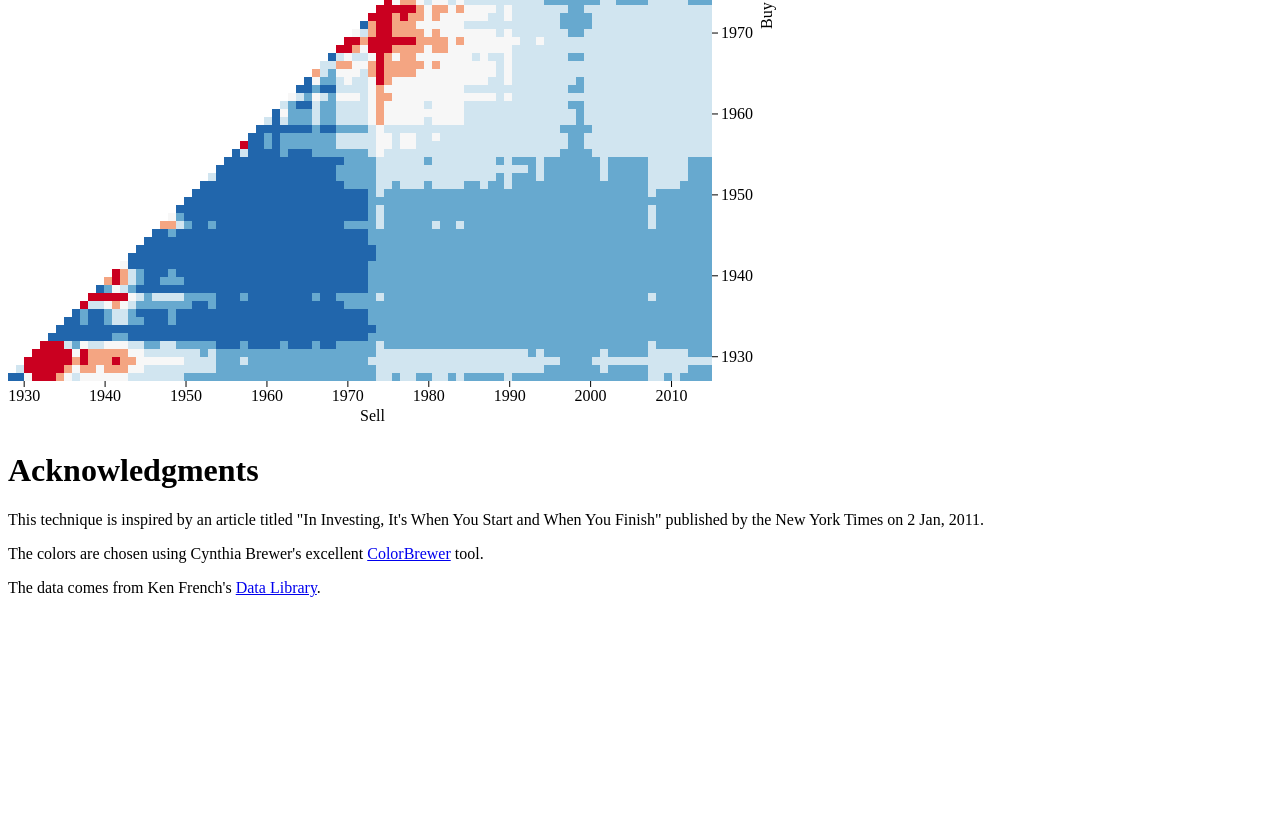
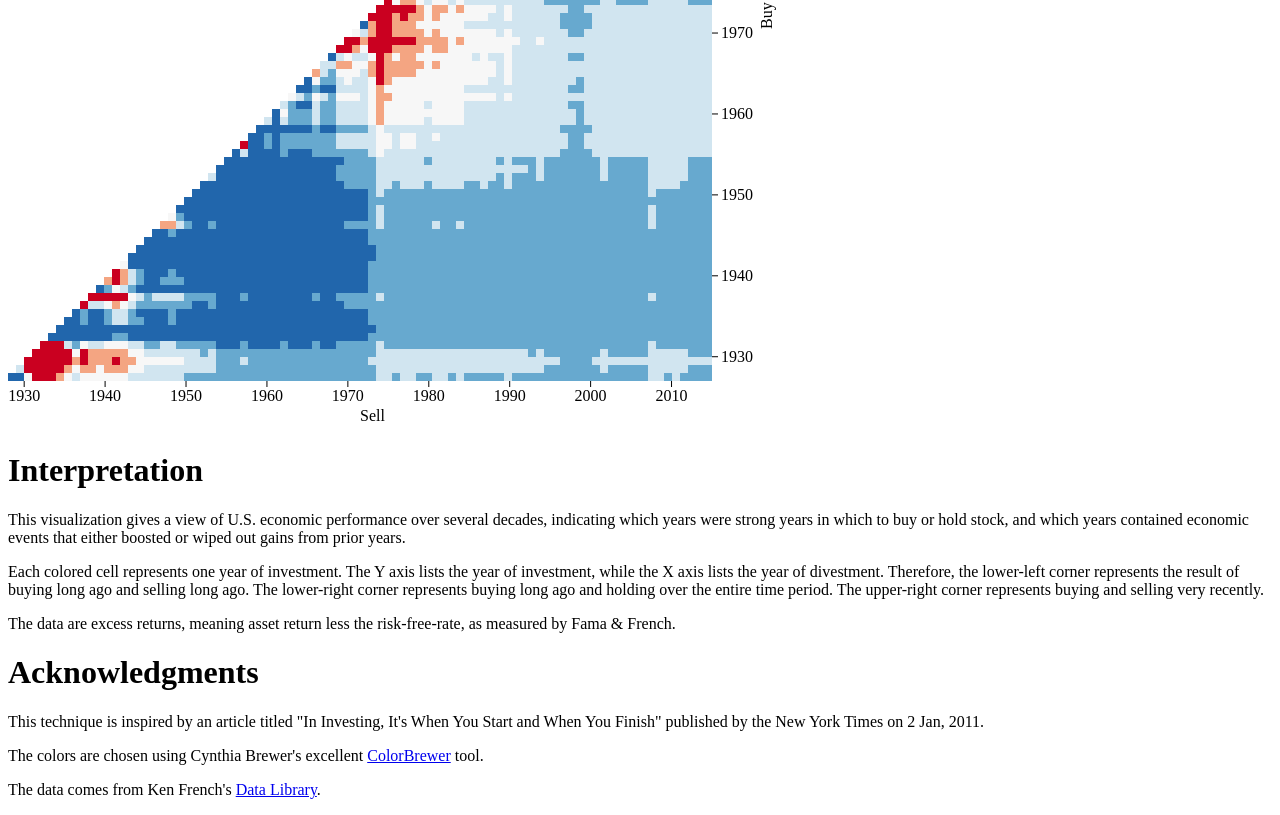
Before and after one commit to tstearns/return-tiles, a plain HTML site: page index.html in a window 1280 px wide. Shown: the part 331-1146 px from the top of the page. Before the commit the page ends 944 px from the top, so only its background shows below. Drawn offline with nearby package versions, Linux system fonts and the light colour scheme.

Commit message:
Add interpretation to docs

```diff
--- a/index.html
+++ b/index.html
@@ -29,6 +29,10 @@
     </div>
     <div id="heatmap"></div>
     <div id='about-text'>
+      <h1>Interpretation</h1>
+      <p>This visualization gives a view of U.S. economic performance over several decades, indicating which years were strong years in which to buy or hold stock, and which years contained economic events that either boosted or wiped out gains from prior years.</p>
+      <p>Each colored cell represents one year of investment. The Y axis lists the year of investment, while the X axis lists the year of divestment. Therefore, the lower-left corner represents the result of buying long ago and selling long ago. The lower-right corner represents buying long ago and holding over the entire time period. The upper-right corner represents buying and selling very recently.</p>
+      <p>The data are excess returns, meaning asset return less the risk-free-rate, as measured by Fama &amp; French.</p>
       <h1>Acknowledgments</h1>
       <p>This technique is inspired by an article titled "In Investing, It's When You Start and When You Finish" published by the New York Times on 2 Jan, 2011.</p>
       <p>The colors are chosen using Cynthia Brewer's excellent <a href="http://colorbrewer2.org/">ColorBrewer</a> tool.</p>
```
Also changed, not shown: 1 other file.
